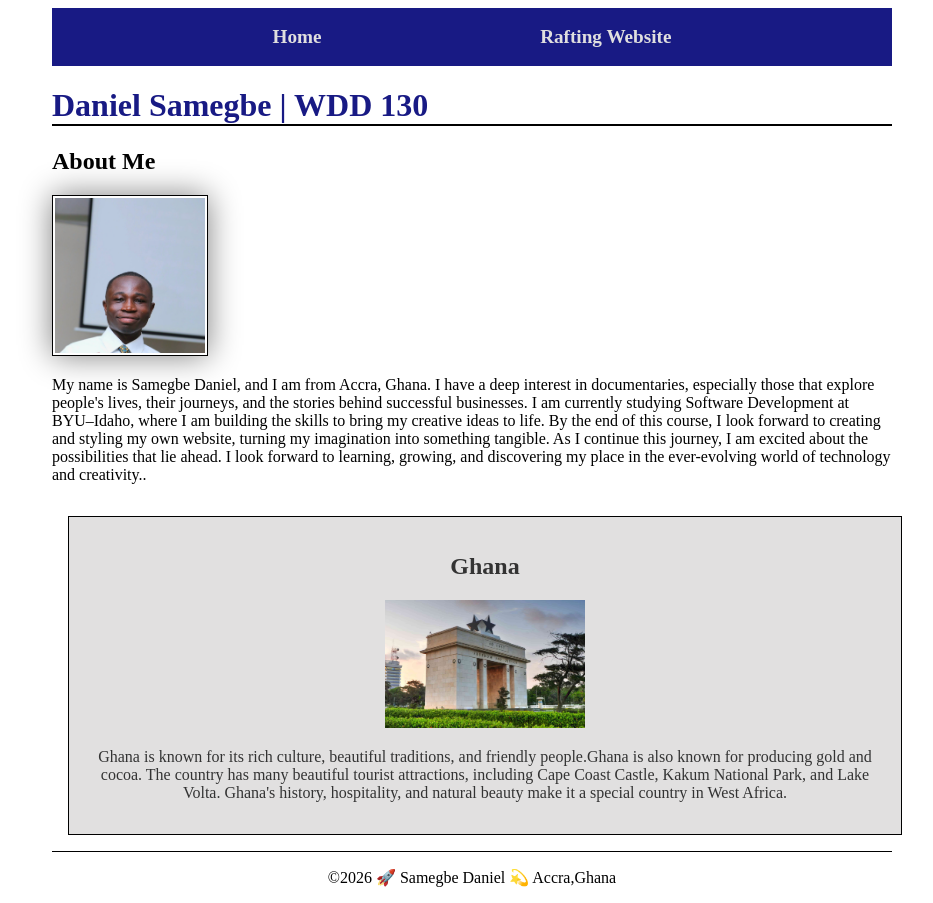
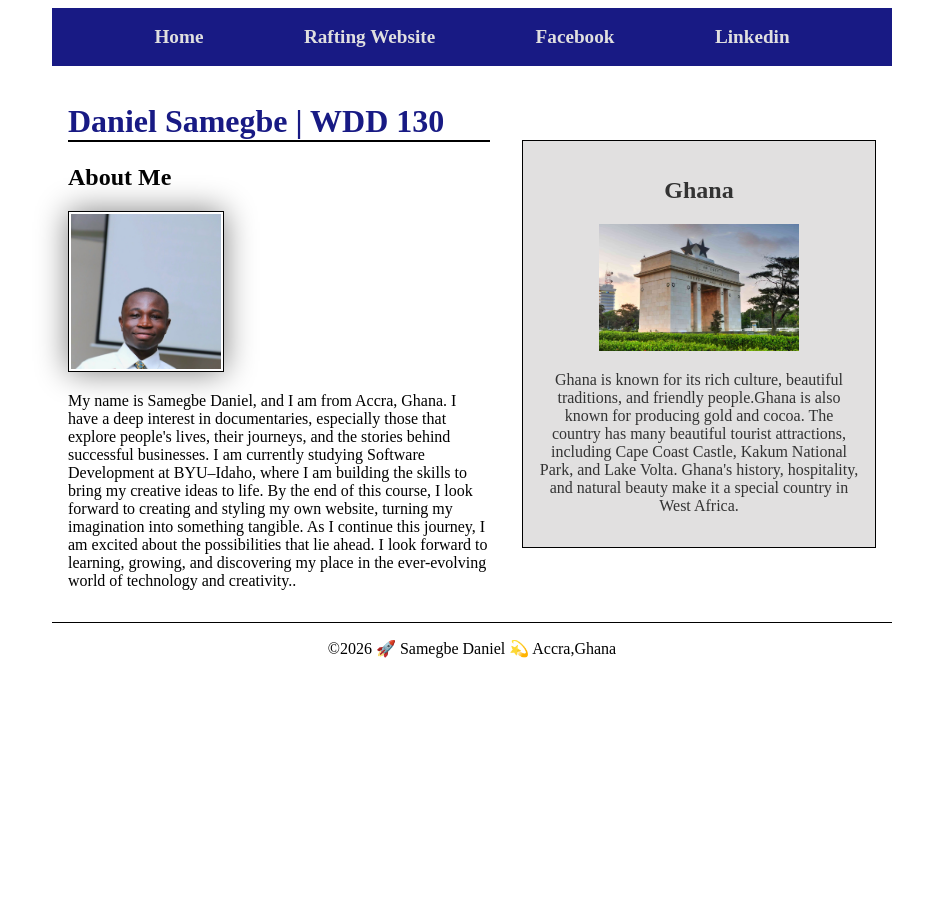
Before and after one commit to segbenudan/wdd130, a plain HTML site: page index.html in a window 1280 px wide. Shown: the whole page, without its empty margins (168-1101 px from the left). After the commit the page ends 800 px from the top, so only its background shows below. Drawn offline with Linux system fonts and the light colour scheme.

Commit message:
polished to meet standard

```diff
--- a/index.html
+++ b/index.html
@@ -4,10 +4,11 @@
 <head>
     <meta charset="UTF-8">
     <meta name="viewport" content="width=device-width, initial-scale=1.0">
-    <meta name="description" content="### **Daniel Samegbe's Home Page** Welcome to Daniel Samegbe’s personal home page! This is my first-ever web page,studying Web Development.">
+    <meta name="description" content="Welcome to Daniel Samegbe’s personal home page! This is my first-ever web page,studying Web Development.">
     <meta name="author" content="Daniel Samegbe" >
 
-    <title>Daniel Samegbe| WDD 130</title>
+    <title>Daniel Samegbe | WDD 130</title>
+    <link rel="stylesheet" href="styles/styles.css">
 </head>
 
 <body>
@@ -15,8 +16,9 @@
         <nav>
             <a href="#">Home</a>
             <a href="wwr/">Rafting Website</a>
+            <a href="https://www.facebook.com/">Facebook</a>
+            <a href="https://www.linkedin.com/">Linkedin</a>
         </nav>
-        <link rel="stylesheet" href="styles/styles.css">
 
     </header>
 <div class="grid">
--- a/styles/styles.css
+++ b/styles/styles.css
@@ -44,16 +44,24 @@ p {
 
 main{
     max-width: 840px;
+    grid-column: 1/2;
+    margin: 1rem;
+
+
 }
 
 aside{
-    width: 50rem;
+    width: 20rem;
+    position: relative;
+    grid-column: 2/3;
+    grid-row: 1/2;
     margin: 1rem;
     border: var(--border);
     padding: 1rem;
     background-color: #e1e0e0;
     color: #333;
     text-align: center;
+
 }
 
 aside img{
```
